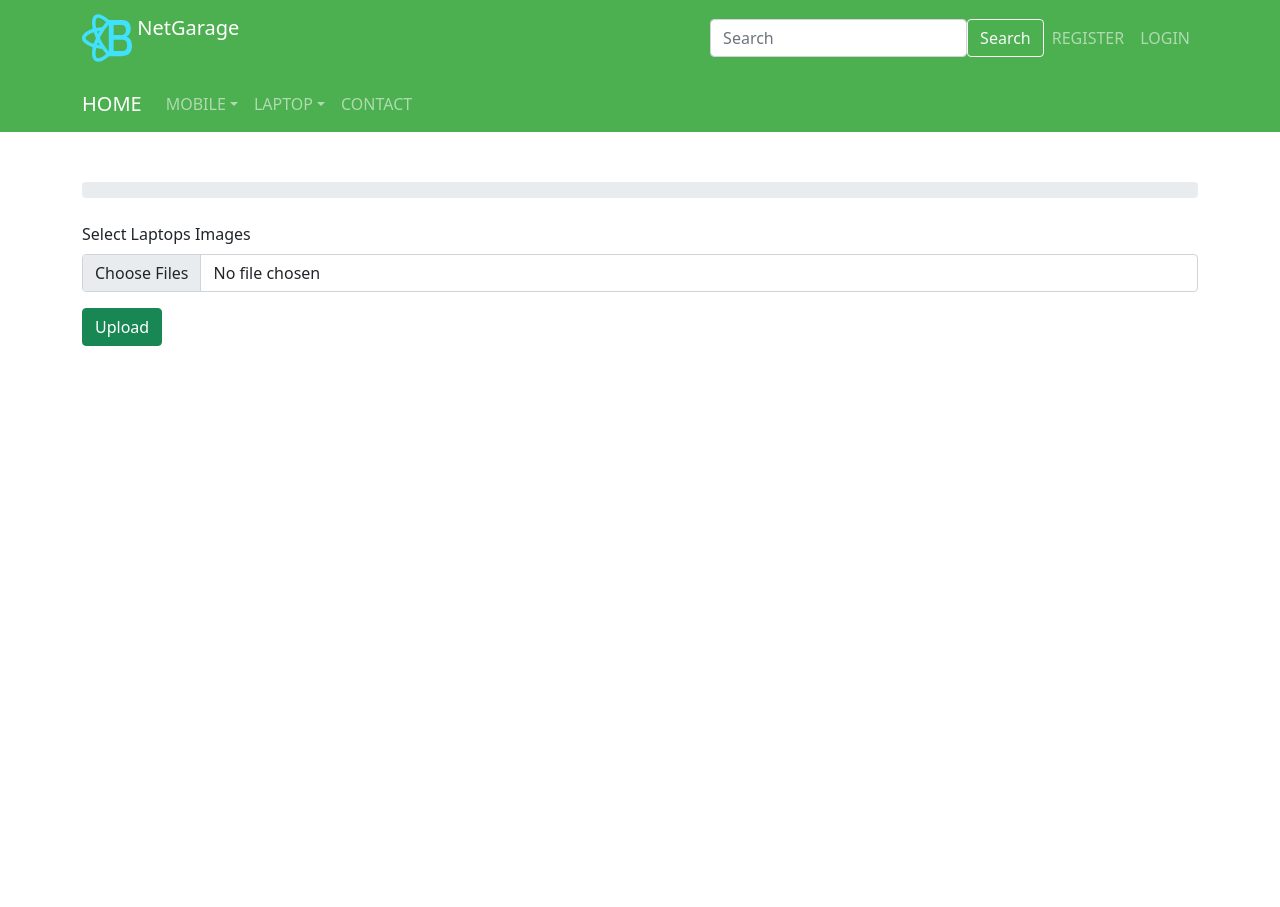
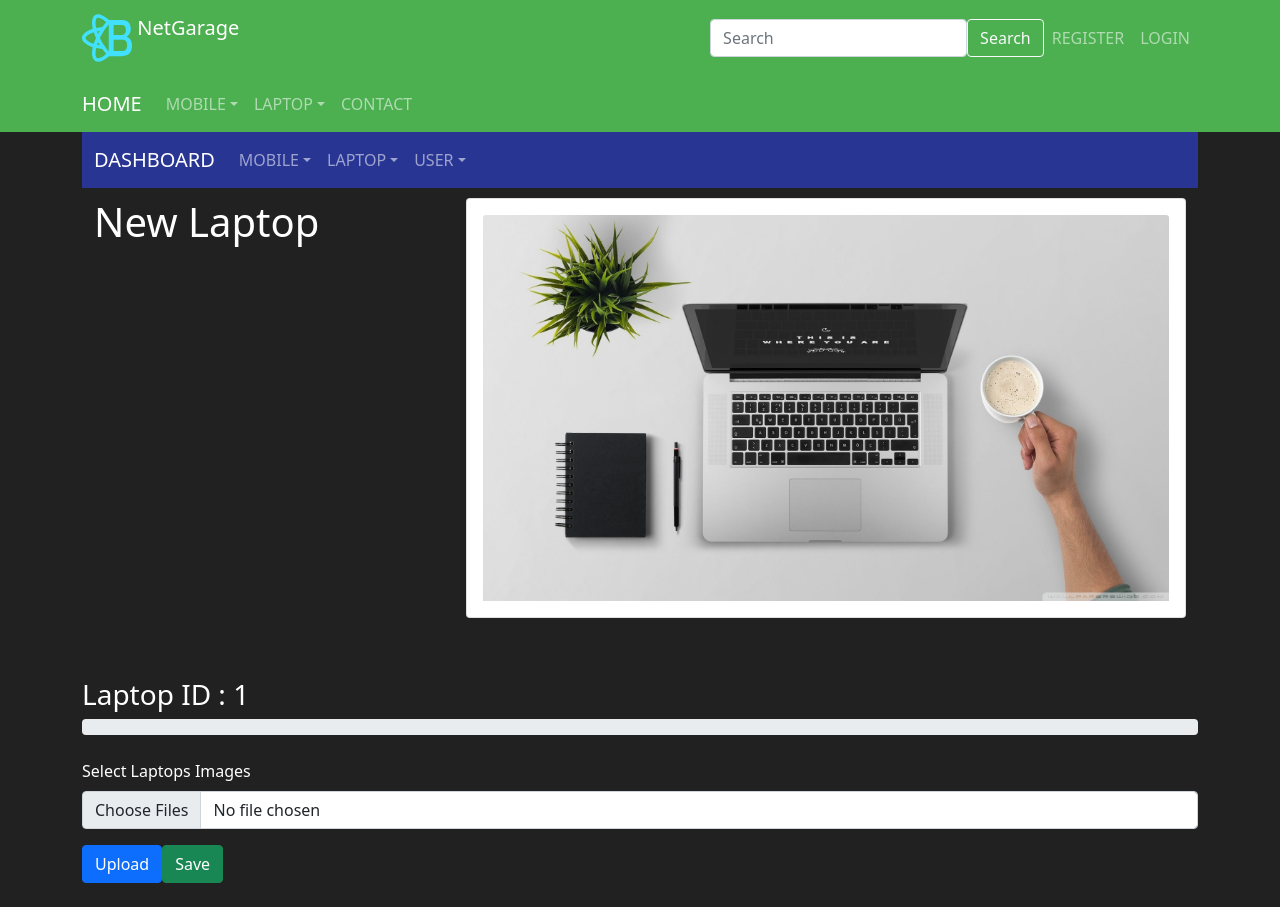
Before and after one commit to paradocx96/NetGarage-frontend, a React (Create React App) app: page /laptops-admin-image-upload/1 in a window 1280 px wide. Before the commit the page ends 800 px from the top, so only its background shows below. Built offline with nearby package versions, Linux system fonts and the light colour scheme.

Commit message:
Laptop - Image Upload Form Init

```diff
--- a/src/components/sections/Laptop/LaptopDashboard.jsx
+++ b/src/components/sections/Laptop/LaptopDashboard.jsx
@@ -6,6 +6,7 @@ import 'react-confirm-alert/src/react-confirm-alert.css';
 import NavigationBarDashboard from "../../layouts/Navigation/NavigationBarDashboard";
 import LaptopDashboardBodyWall from "./LaptopDashboardBodyWall";
 import ServiceLaptop from "../../../services/ServiceLaptop";
+import {Link} from "react-router-dom";
 
 class LaptopDashboard extends Component {
 
@@ -151,6 +152,7 @@ class LaptopDashboard extends Component {
                             <th> </th>
                             <th> </th>
                             <th> </th>
+                            <th> </th>
                         </tr>
                         </thead>
                         <tbody>
@@ -174,6 +176,11 @@ class LaptopDashboard extends Component {
                                                     className="btn-warning">Unpublished</Button>
                                         </td>
                                         <td>
+                                            <Link to={`/laptops-admin-image-upload/`+ item.id} className={'btn btn-success'}>
+                                                Upload Image
+                                            </Link>
+                                        </td>
+                                        <td>
                                             <Button onClick={this.handleEdit.bind(this, item.id)}
                                                     className="btn-primary">Edit</Button>
                                         </td>
--- a/src/components/sections/Laptop/LaptopImageUpload.jsx
+++ b/src/components/sections/Laptop/LaptopImageUpload.jsx
@@ -1,10 +1,12 @@
 import React, {useState} from 'react';
 import {useParams} from 'react-router-dom';
+import {Button, Container, Form, ProgressBar} from "react-bootstrap";
 import {storage} from '../../../firebase/FirebaseLaptop';
-import {Button, Container, Form, ProgressBar} from "react-bootstrap";
-import {v1 as uuidv1} from 'uuid';
+import ServiceLaptopImage from "../../../services/ServiceLaptopImage";
+import NavigationBarDashboard from "../../layouts/Navigation/NavigationBarDashboard";
+import LaptopAddBodyWall from "./LaptopAddBodyWall";
 
-function LaptopImageUpload(props) {
+function LaptopImageUpload() {
     const params = useParams();
     console.log(params);
 
@@ -16,9 +18,6 @@ function LaptopImageUpload(props) {
         for (let i = 0; i < e.target.files.length; i++) {
             const newImage = e.target.files[i];
             newImage["id"] = Math.random();
-            // newImage["name"] = uuidv1();
-            console.log(newImage["id"]);
-            console.log(newImage["name"]);
             setImages((prevState) => [...prevState, newImage]);
         }
     };
@@ -52,21 +51,54 @@ function LaptopImageUpload(props) {
         });
 
         Promise.all(promises)
-            .then(() => console.log("All images uploaded"))
-            .catch((err) => console.log(err));
+            .then(() => {
+                console.log("All images uploaded");
+                // setTimeout(() => {
+                //     handleSaveImageAPI().then(r => console.log('Images Saved In Backend API'));
+                // }, 2000);
+            }).catch((err) => console.log(err));
     };
 
-    console.log("images: ", images);
-    console.log("urls:", urls);
+    const handleSaveImageAPI = async () => {
+        const value = {
+            lid: params.lid,
+            link: urls,
+            user: 'Admin'
+        }
+
+        console.log('IMAGE VALUE : ', value);
+
+        await ServiceLaptopImage.postLaptopImage(value)
+            .then(response => response.data)
+            .then((data) => {
+                console.log(data);
+            })
+            .catch(function (error) {
+                console.log(error.message);
+            });
+    }
 
     const divBox = {
         height: '50px'
     }
 
+    const divBack = {
+        backgroundColor: '#212121'
+    }
+
+    const conBox = {
+        color:'#ffffff'
+    }
+
     return (
-        <Container>
+        <div style={divBack}>
+            <Container style={conBox}>
+                <NavigationBarDashboard/>
+                <LaptopAddBodyWall/>
 
                 <div style={divBox}/>
+
+                <h3>Laptop ID : {params.lid}</h3>
 
                 <ProgressBar animated now={progress}/>
                 <br/>
@@ -76,7 +108,8 @@ function LaptopImageUpload(props) {
                     <Form.Control type="file" multiple onChange={handleChange}/>
                 </Form.Group>
 
-            <Button onClick={handleUpload} className={'btn-success'}>Upload</Button>
+                <Button onClick={handleUpload} className={'btn-primary'}>Upload</Button>
+                <Button onClick={handleSaveImageAPI} className={'btn-success'}>Save</Button>
 
                 <br/>
 
@@ -104,6 +137,7 @@ function LaptopImageUpload(props) {
                 </div>
 
             </Container>
+        </div>
     );
 }
 
```
Lines whose indentation alone changed are shown as unchanged.
